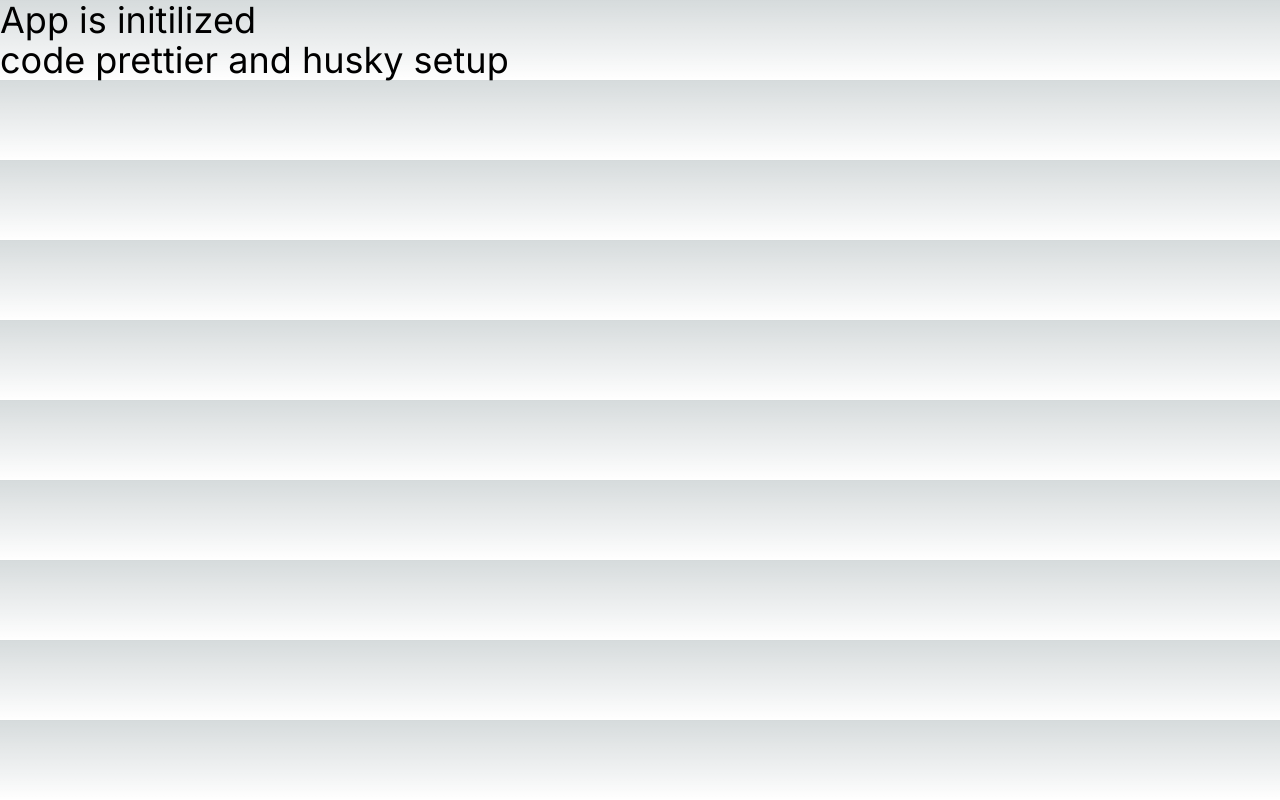
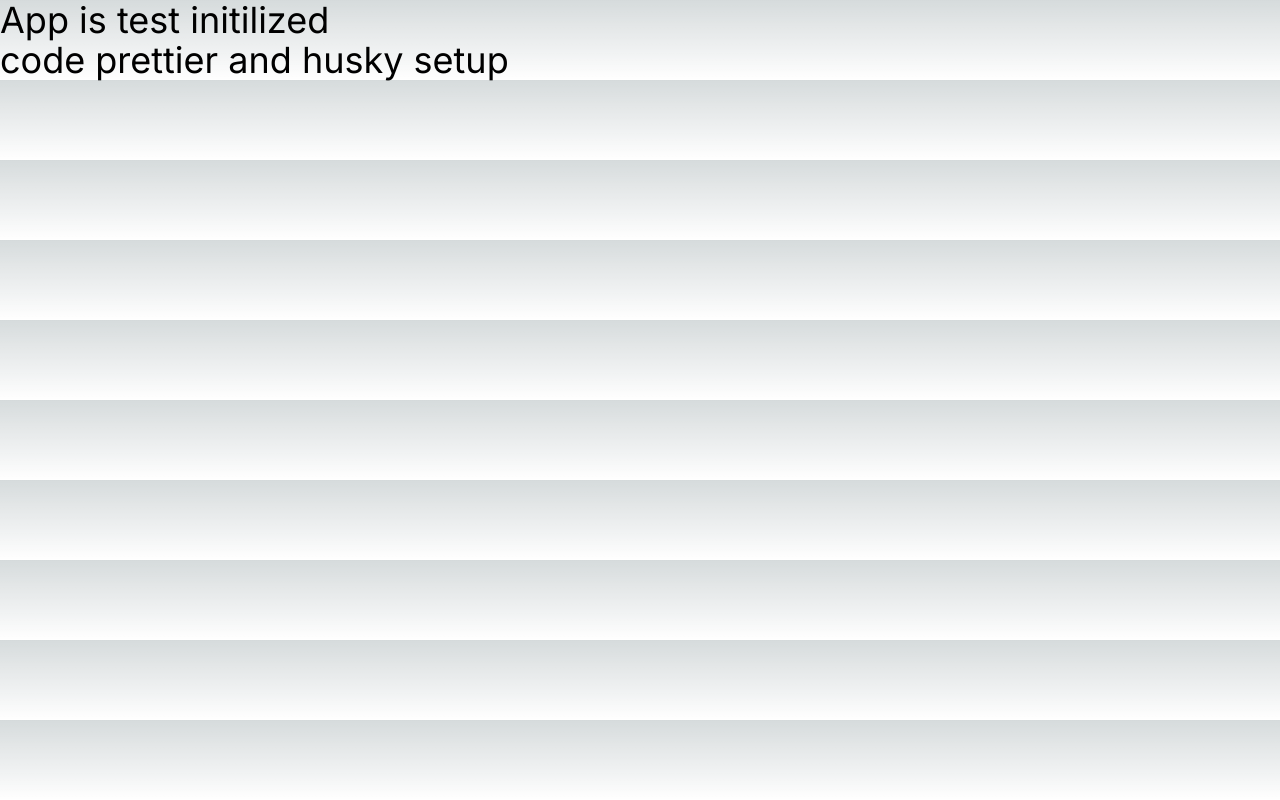
Before and after one commit to zohaibwebdev/AI-Summurizer, a Next.js app: page / in a window 1280 px wide. Built offline with nearby package versions, Linux system fonts and the light colour scheme.

Commit message:
refactor: update code with some changes

```diff
--- a/src/app/page.tsx
+++ b/src/app/page.tsx
@@ -3,7 +3,7 @@ import React from 'react'
 const page = () => {
     return (
         <div className="text-4xl">
-            <h1>App is initilized</h1>
+            <h1>App is test initilized</h1>
             <p>code prettier and husky setup</p>
         </div>
     )
```
